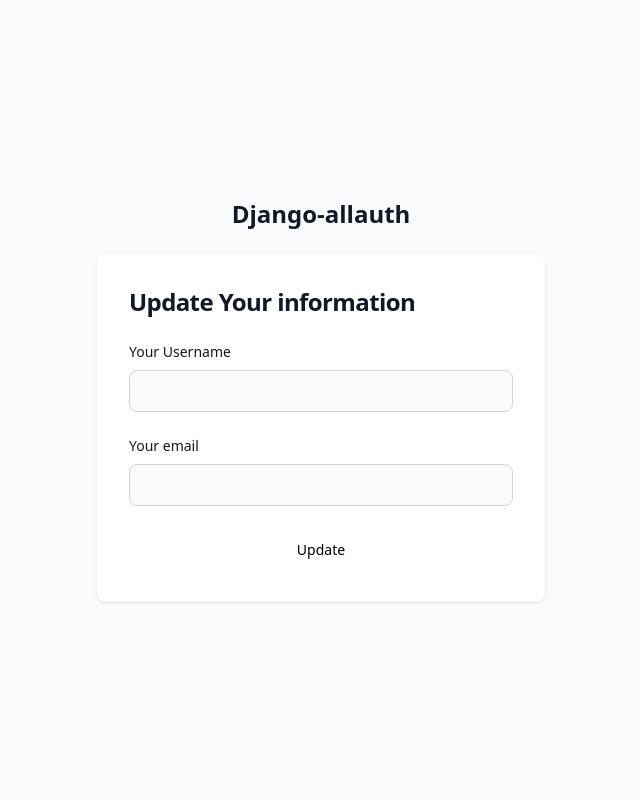
After one commit to chienchuanw/django-blog, a Django app: template templates/users/update.html in a window 1280 px wide. The commit adds this page. Shown: the whole page, without its empty margins (319-959 px from the left). Run offline with Django 5.2, Linux system fonts and the light colour scheme; the template is opened without the code that fills it, so the values that code supplies are empty; some libraries are stand-ins or nearby versions.

Commit message:
Added update function

```diff
--- a/templates/core/home.html
+++ b/templates/core/home.html
@@ -5,6 +5,7 @@
 <div class="flex">
 	<a href="{% url "users:register" %}">Register</a>
 	{% if user.is_authenticated %}
+	<a href="{% url "users:update" user.pk %}">Update</a>
 	<form action="{% url 'users:logout' %}" method="post">
 		{% csrf_token %}
 		<button type="submit">Logout</button>
--- a/templates/users/login.html
+++ b/templates/users/login.html
@@ -5,7 +5,7 @@
 {% block content %}
 <section class="bg-gray-50 dark:bg-gray-900">
   <div class="flex flex-col items-center justify-center px-6 py-8 mx-auto md:h-screen lg:py-0">
-      <a href="#" class="flex items-center mb-6 text-2xl font-semibold text-gray-900 dark:text-white">
+      <a href="{% url "home" %}" class="flex items-center mb-6 text-2xl font-semibold text-gray-900 dark:text-white">
           Django-allauth
       </a>
       <div class="w-full bg-white rounded-lg shadow dark:border md:mt-0 sm:max-w-md xl:p-0 dark:bg-gray-800 dark:border-gray-700">
--- a/templates/users/register.html
+++ b/templates/users/register.html
@@ -5,7 +5,7 @@
 {% block content %}
 <section class="bg-gray-50 dark:bg-gray-900">
   <div class="flex flex-col items-center justify-center px-6 py-8 mx-auto md:h-screen lg:py-0">
-      <a href="#" class="flex items-center mb-6 text-2xl font-semibold text-gray-900 dark:text-white">
+      <a href="{% url "home" %}" class="flex items-center mb-6 text-2xl font-semibold text-gray-900 dark:text-white">
           Django-allauth
       </a>
       <div class="w-full bg-white rounded-lg shadow dark:border md:mt-0 sm:max-w-md xl:p-0 dark:bg-gray-800 dark:border-gray-700">
--- /dev/null
+++ b/templates/users/update.html
@@ -0,0 +1,32 @@
+{% extends "shared/base.html" %}
+
+{% block title %}Register{% endblock title %}
+
+{% block content %}
+<section class="bg-gray-50 dark:bg-gray-900">
+  <div class="flex flex-col items-center justify-center px-6 py-8 mx-auto md:h-screen lg:py-0">
+      <a href="{% url "home" %}" class="flex items-center mb-6 text-2xl font-semibold text-gray-900 dark:text-white">
+          Django-allauth
+      </a>
+      <div class="w-full bg-white rounded-lg shadow dark:border md:mt-0 sm:max-w-md xl:p-0 dark:bg-gray-800 dark:border-gray-700">
+          <div class="p-6 space-y-4 md:space-y-6 sm:p-8">
+              <h1 class="text-xl font-bold leading-tight tracking-tight text-gray-900 md:text-2xl dark:text-white">
+                  Update Your information
+              </h1>
+              <form class="space-y-4 md:space-y-6" method="post">
+									{% csrf_token %}
+                  <div>
+                      <label for="id_username" class="block mb-2 text-sm font-medium text-gray-900 dark:text-white">Your Username</label>
+                      <input type="text" name="username" id="id_username" class="bg-gray-50 border border-gray-300 text-gray-900 sm:text-sm rounded-lg focus:ring-primary-600 focus:border-primary-600 block w-full p-2.5 dark:bg-gray-700 dark:border-gray-600 dark:text-white dark:focus:ring-blue-500 dark:focus:border-blue-500" value="{{ user.username }}" required="">
+                  </div>
+									<div>
+										<label for="id_email" class="block mb-2 text-sm font-medium text-gray-900 dark:text-white">Your email</label>
+										<input type="email" name="email" id="id_email" class="bg-gray-50 border border-gray-300 text-gray-900 sm:text-sm rounded-lg focus:ring-primary-600 focus:border-primary-600 block w-full p-2.5 dark:bg-gray-700 dark:border-gray-600 dark:text-white dark:focus:ring-blue-500 dark:focus:border-blue-500" value="{{ user.email }}" required="">
+									</div>
+                  <button type="submit" class="w-full text-black bg-primary-600 hover:bg-primary-700 focus:ring-4 focus:outline-none focus:ring-primary-300 font-medium rounded-lg text-sm px-5 py-2.5 text-center dark:bg-primary-600 dark:hover:bg-primary-700 dark:focus:ring-primary-800 dark:text-white">Update</button>
+              </form>
+          </div>
+      </div>
+  </div>
+</section>
+{% endblock content %}
```
Also changed, not shown: users/forms.py (+9 -2 lines), users/views.py (+23 -1 lines).
